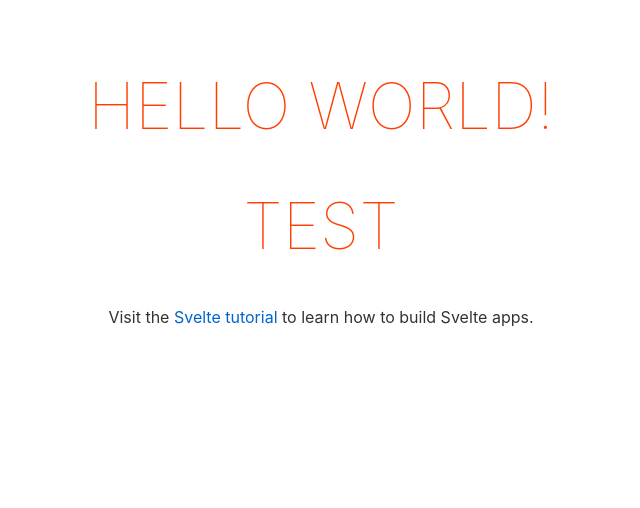
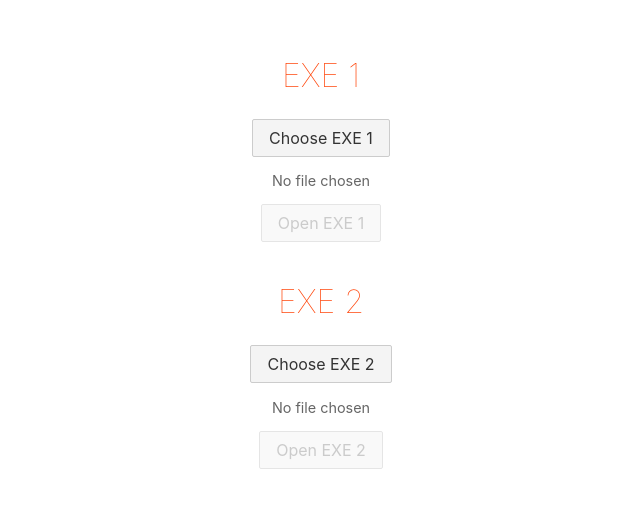
Before and after one commit to CWebb1/Arcademachinefrontend, a Svelte app in the folder electron-app-svelte-master/: page / in a window 1280 px wide. Shown: the top 508 px of the page, without its empty margins (319-959 px from the left). Built offline with nearby package versions, Linux system fonts and the light colour scheme.

Commit message:
feat: implement executable file selection and opening functionality

```diff
--- /dev/null
+++ b/electron-app-svelte-master/preload.js
@@ -0,0 +1,6 @@
+const { contextBridge, ipcRenderer } = require('electron');
+
+contextBridge.exposeInMainWorld('electronAPI', {
+    chooseExe: () => ipcRenderer.invoke('choose-exe'),
+    openExePath: (path) => ipcRenderer.send('open-exe-path', path)
+});
--- a/electron-app-svelte-master/src/App.svelte
+++ b/electron-app-svelte-master/src/App.svelte
@@ -1,28 +1,70 @@
 <script>
-	export let name;
+let exe1Path = '';
+let exe2Path = '';
+
+async function chooseExe1() {
+	exe1Path = await window.electronAPI.chooseExe();
+}
+async function chooseExe2() {
+	exe2Path = await window.electronAPI.chooseExe();
+}
+
+function openExe1() {
+	if (exe1Path) window.electronAPI.openExePath(exe1Path);
+}
+function openExe2() {
+	if (exe2Path) window.electronAPI.openExePath(exe2Path);
+}
 </script>
 
 <main>
-	<h1>Hello {name}!</h1>
-	<h1>test </h1>
-	<p>Visit the <a href="https://svelte.dev/tutorial">Svelte tutorial</a> to learn how to build Svelte apps.</p>
+	<h2>EXE 1</h2>
+	<button on:click={chooseExe1}>Choose EXE 1</button>
+	<span>{exe1Path ? exe1Path : 'No file chosen'}</span>
+	<button on:click={openExe1} disabled={!exe1Path}>Open EXE 1</button>
+
+	<h2>EXE 2</h2>
+	<button on:click={chooseExe2}>Choose EXE 2</button>
+	<span>{exe2Path ? exe2Path : 'No file chosen'}</span>
+	<button on:click={openExe2} disabled={!exe2Path}>Open EXE 2</button>
+
 </main>
 
 <style>
 main {
 	text-align: center;
 	padding: 1em;
-		max-width: 240px;
+	max-width: 400px;
 	margin: 0 auto;
 }
 
-	h1 {
+h2 {
 	color: #ff3e00;
 	text-transform: uppercase;
-		font-size: 4em;
+	font-size: 2em;
 	font-weight: 100;
+	margin: 1em 0 0.5em 0;
 }
 
+button {
+	margin: 0.5em;
+	padding: 0.5em 1em;
+	font-size: 1em;
+	cursor: pointer;
+}
+
+button:disabled {
+	opacity: 0.5;
+	cursor: not-allowed;
+}
+
+span {
+	display: block;
+	margin: 0.5em;
+	font-size: 0.9em;
+	color: #666;
+	word-break: break-all;
+}
 
 @media (min-width: 640px) {
 	main {
```
Also changed, not shown: electron-app-svelte-master/index.js (+36 -2 lines). Lines whose indentation alone changed are shown as unchanged.
